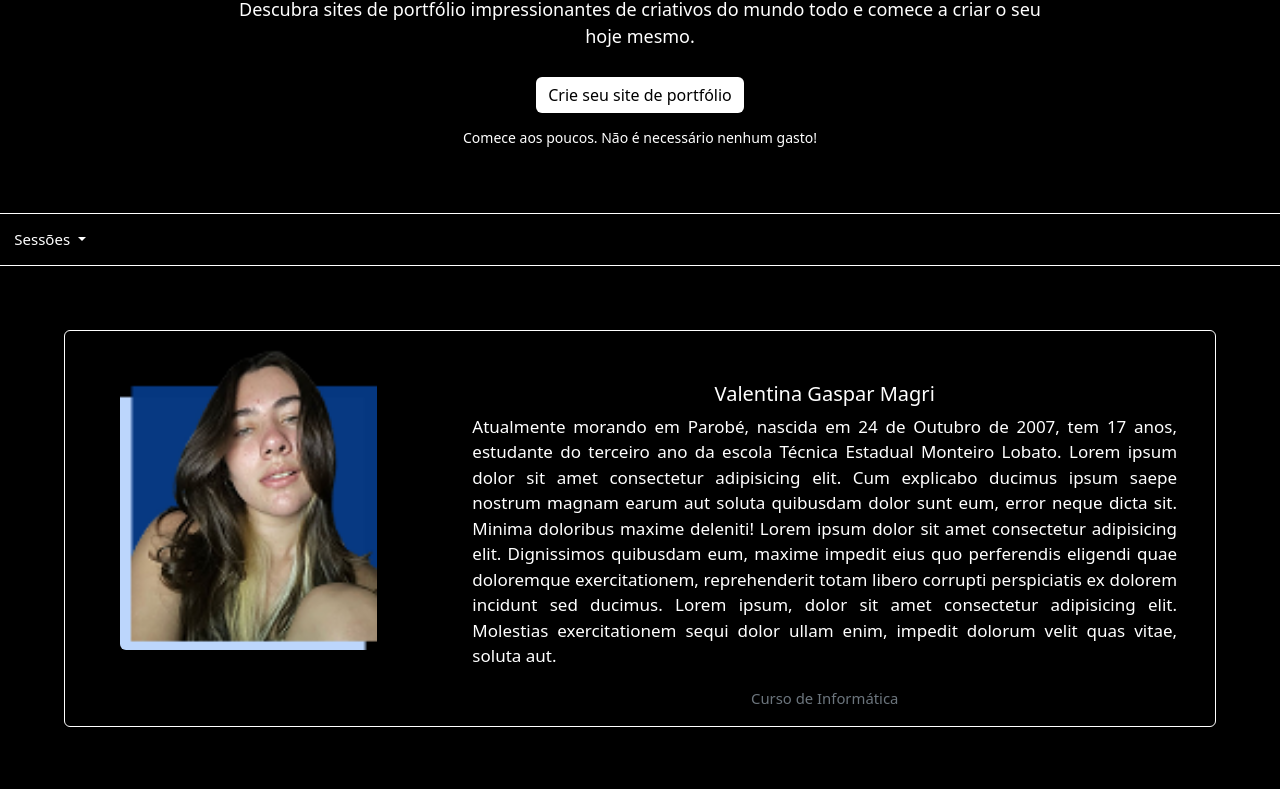
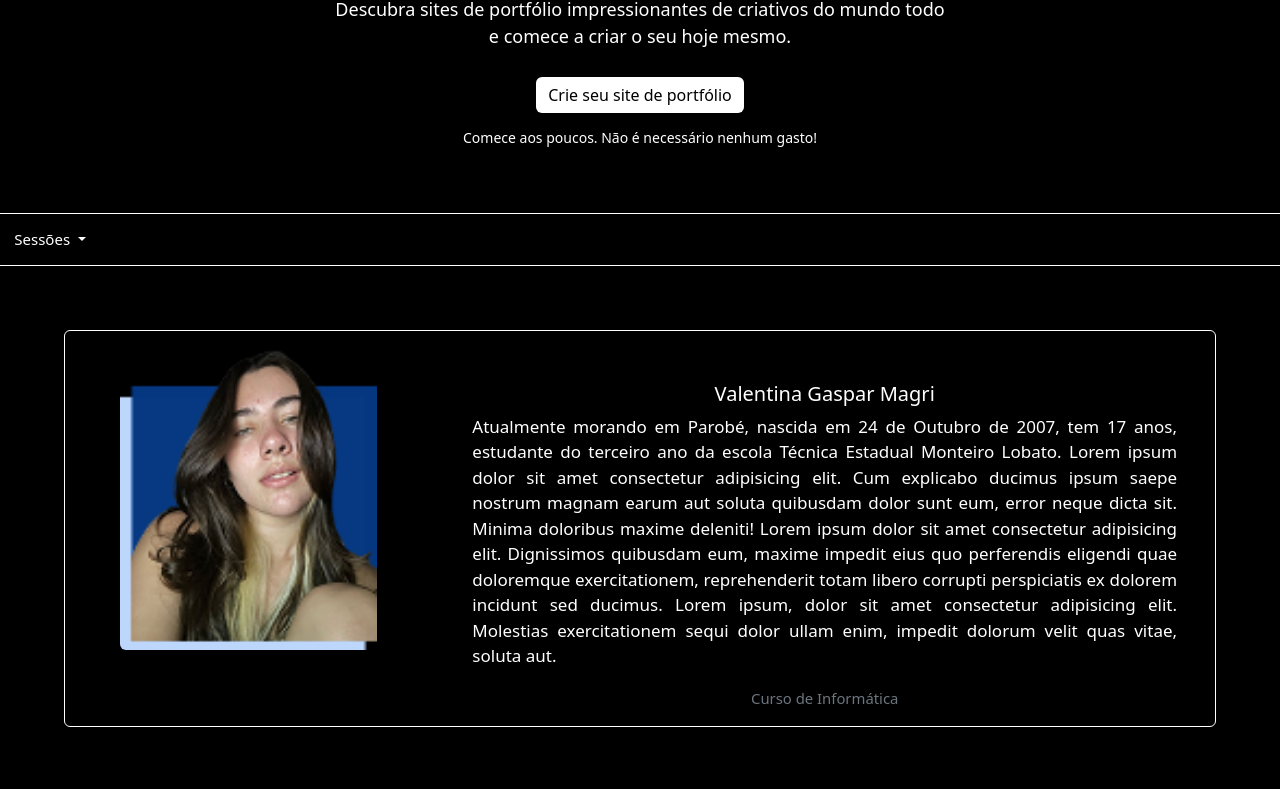
Before and after one commit to ValGaspar/Site-com-Bootstrap, a website: page index.html in a window 1280 px wide. Shown: the part 311-1100 px from the top of the page. Drawn offline with nearby package versions, Linux system fonts and the light colour scheme; a web font is replaced by a local one.

Commit message:
caixaP de novo

```diff
--- a/css/style.css
+++ b/css/style.css
@@ -68,6 +68,8 @@ hr{
 }
 
 .textoP{
+    padding-right: 5%;
+    padding-left: 5%;
     width:100%;
     justify-items: center;
 }
@@ -145,7 +147,7 @@ section .container-fluid{
     text-align: center;
     font-size: 18px;
     font-weight: 500;
-    width: 70%;
+    width: 60%;
 }
 
 .caixaTexto h1{
```
